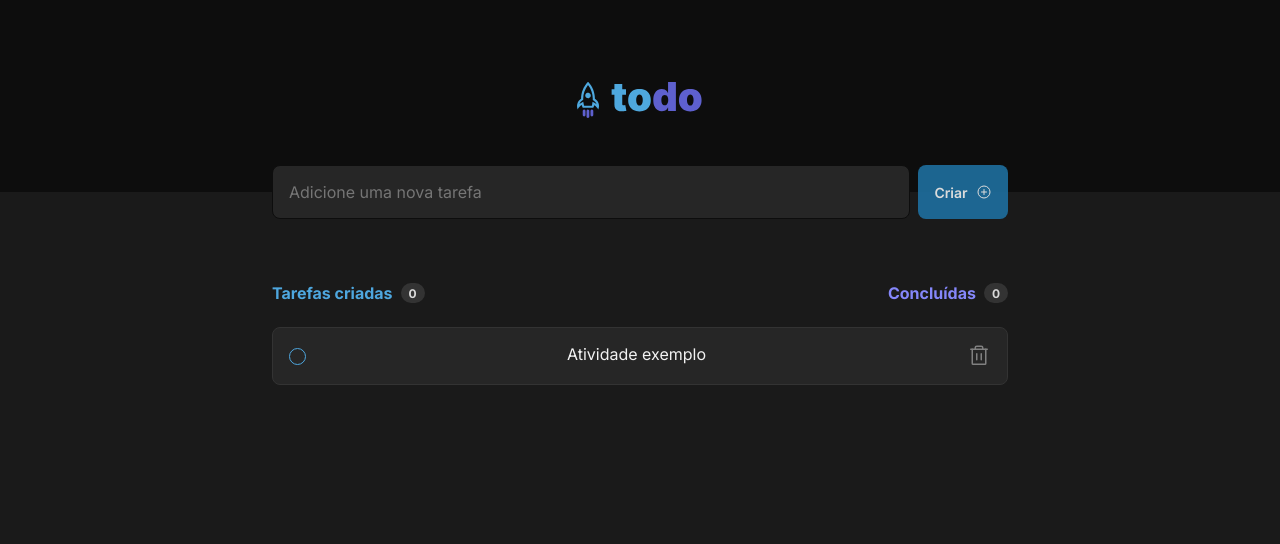
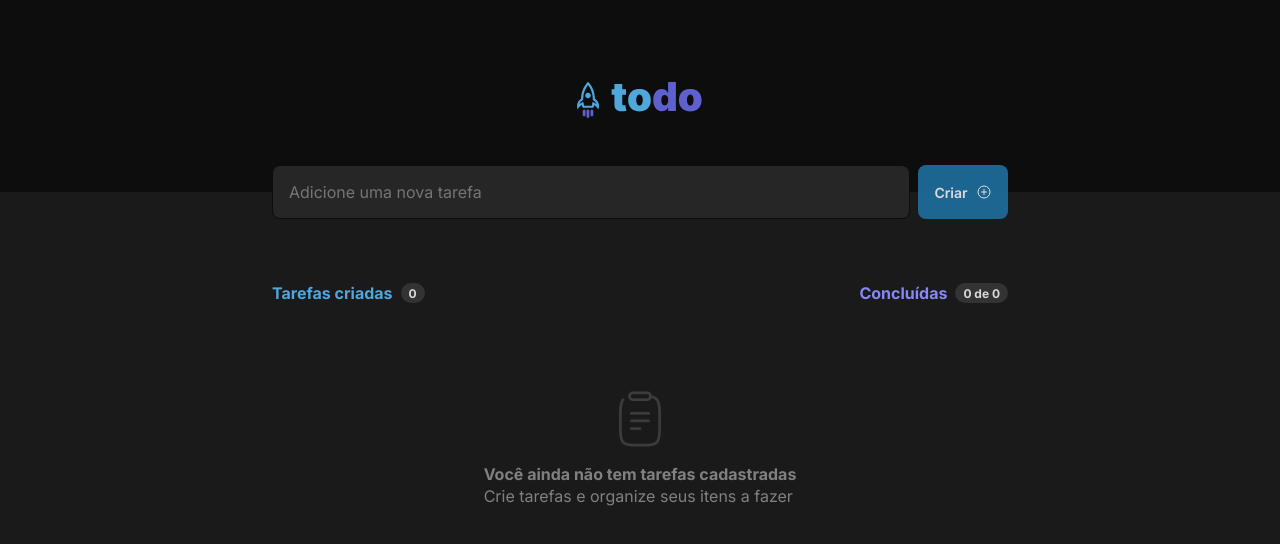
Before and after one commit to bw3sley/ignite-todo, a React (Vite) app: page / in a window 1280 px wide. Shown: the top 544 px of the page. Built offline with nearby package versions, Linux system fonts and the light colour scheme.

Commit message:
:sparkles: feat: create components communication

```diff
--- a/src/components/Form.tsx
+++ b/src/components/Form.tsx
@@ -9,13 +9,13 @@ import { PlusCircle } from "phosphor-react";
 import styles from "./Form.module.css";
 
 export function Form() {
-    const [tasks, setTask] = useState(["Atividade exemplo"]);
+    const [tasks, setTask] = useState<string[]>([]);
     const [newTaskText, setNewTaskText] = useState("");
 
     function handleCreateNewToDo(event: FormEvent) {
         event.preventDefault();
 
-        setTask([...tasks, newTaskText]);
+        setTask((task) => [...task, newTaskText]);
         setNewTaskText("");
     }
 
@@ -64,7 +64,7 @@ export function Form() {
                 </button>
             </form>
 
-            <Info />
+            <Info taskLength={tasks.length} />
 
             { tasks.length == 0 ? <EmptyContent />
                 :
@@ -76,7 +76,6 @@ export function Form() {
                         onDeleteTask={deleteTask}
                     />
                 )
-
             }) }
         </>
     )
--- a/src/components/Info.tsx
+++ b/src/components/Info.tsx
@@ -1,16 +1,20 @@
 import styles from "./Info.module.css";
 
-export function Info() {
+interface IInfo {
+    taskLength: number
+}
+
+export function Info({ taskLength }: IInfo) {
     return (
         <section className={styles.info}>
             <div className={styles.created}>
                 <strong>Tarefas criadas</strong>
-                <span>0</span>
+                <span>{taskLength}</span>
             </div>
 
             <div className={styles.done}>
                 <strong>Concluídas</strong>
-                <span>0</span>
+                <span>{0} de {taskLength}</span>
             </div>
         </section>
     )
--- a/src/components/Task.tsx
+++ b/src/components/Task.tsx
@@ -10,7 +10,7 @@ interface ITask {
 }
 
 export function Task({ content, onDeleteTask }: ITask) {
-    const [doneTask, setDoneTask] = useState(Boolean);
+    const [doneTask, setDoneTask] = useState<true | false>(false);
 
     function handleDeleteTask() {
         onDeleteTask(content);
@@ -33,18 +33,18 @@ export function Task({ content, onDeleteTask }: ITask) {
             />
 
             { doneTask === true ?
+                (
                     <label htmlFor="task-radio">
                         <del>{content}</del>
                     </label>
-
+                )
                     :
-
+                (
                     <label htmlFor="task-radio">
                         {content}
                     </label>
+                )
             }
-
-
 
             <Trash
                 size={24}
```
Lines whose indentation alone changed are shown as unchanged.
